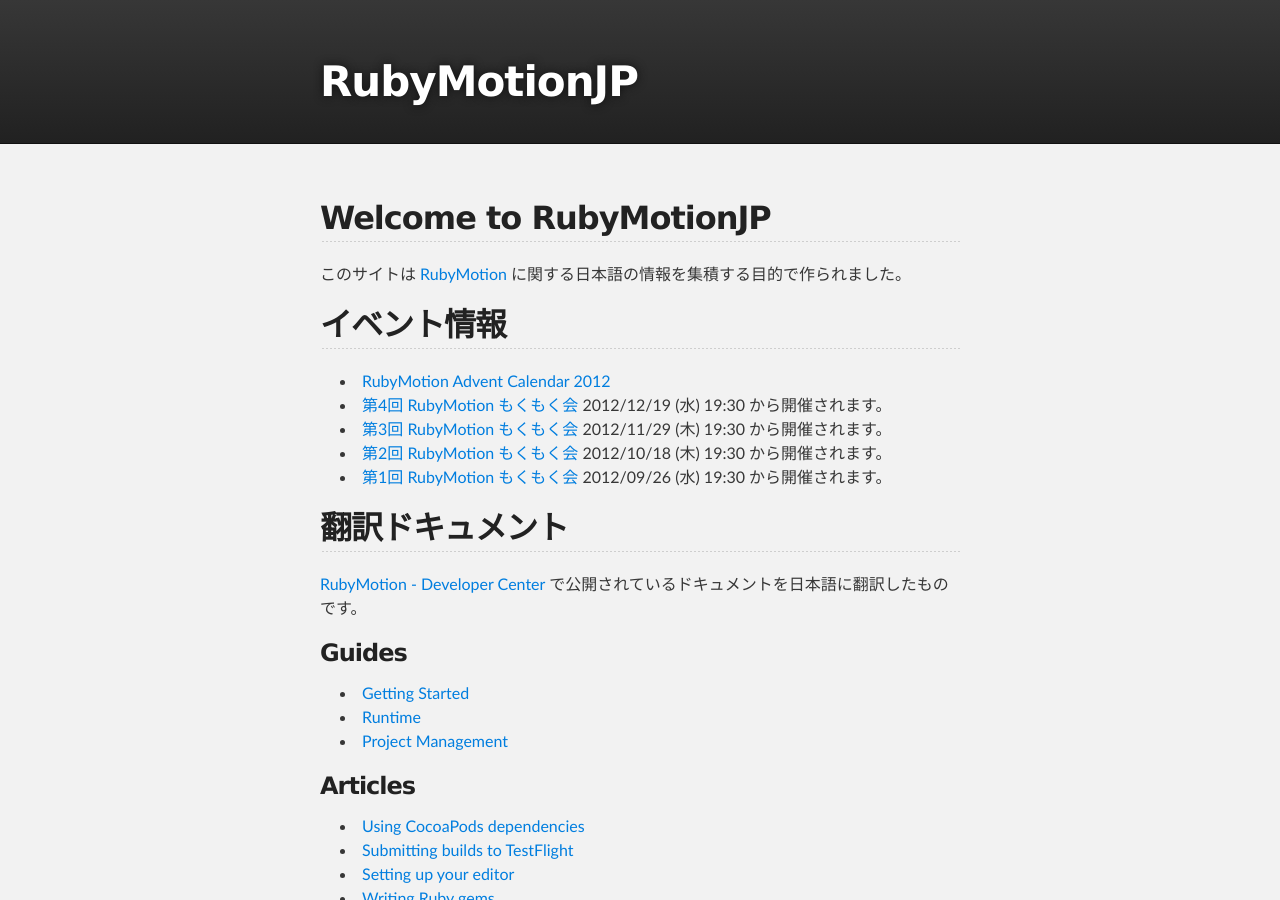
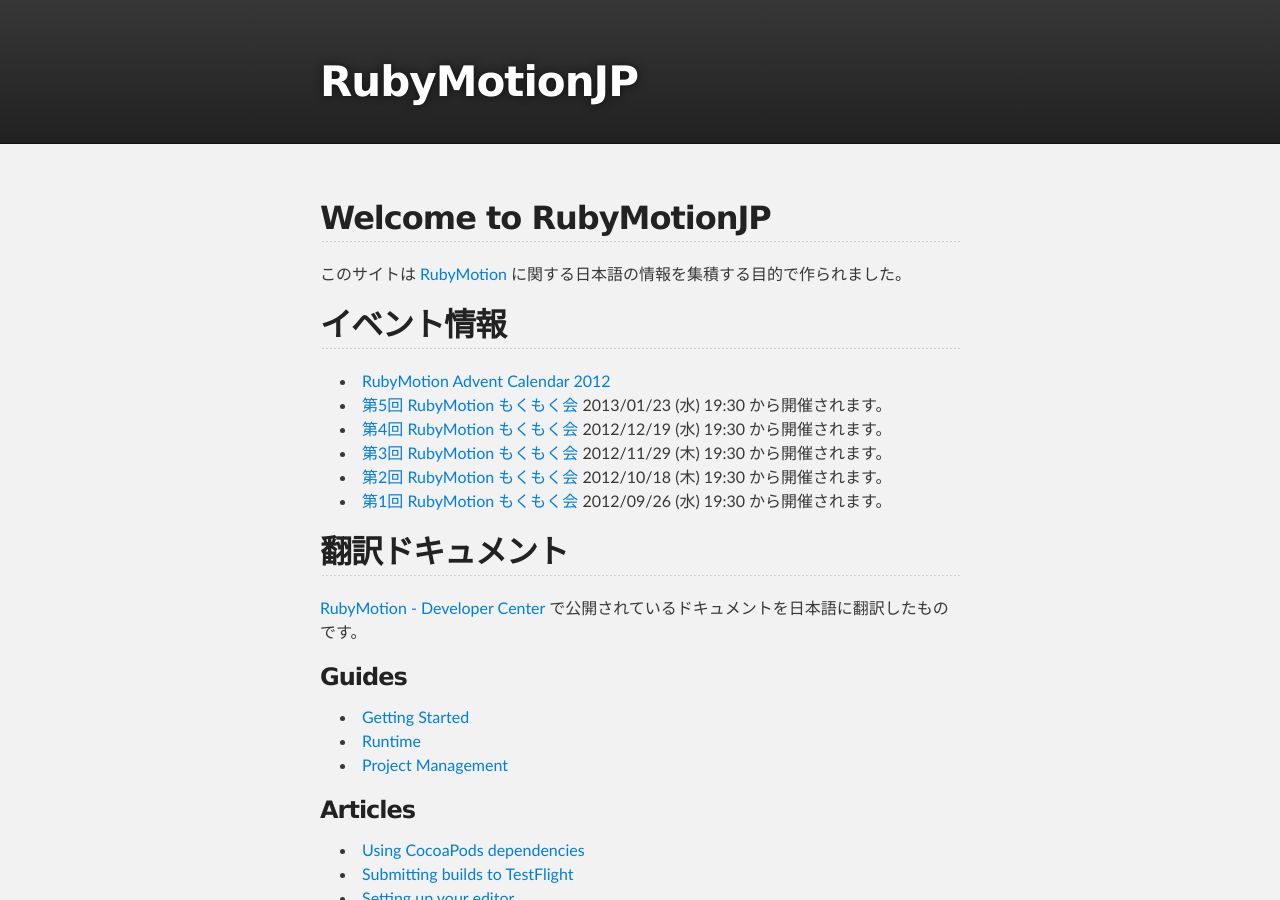
Before and after one commit to RubyMotionJP/rubymotionjp.github.com, a Jekyll site: the page built from index.md, in a window 1280 px wide and 900 px high. Built offline with Jekyll 4.4.1, drawn with Linux system fonts in a browser that asks for light colours.

Commit message:
add the information about "RubyMotion もくもく会"

```diff
--- a/index.md
+++ b/index.md
@@ -9,6 +9,8 @@
 
 ## イベント情報
 - [RubyMotion Advent Calendar 2012](http://www.adventar.org/calendars/18)
+- [第5回 RubyMotion もくもく会](http://connpass.com/event/1602/)
+2013/01/23 (水) 19:30 から開催されます。
 - [第4回 RubyMotion もくもく会](http://connpass.com/event/1534/)
 2012/12/19 (水) 19:30 から開催されます。
 - [第3回 RubyMotion もくもく会](http://connpass.com/event/1364/)
```
